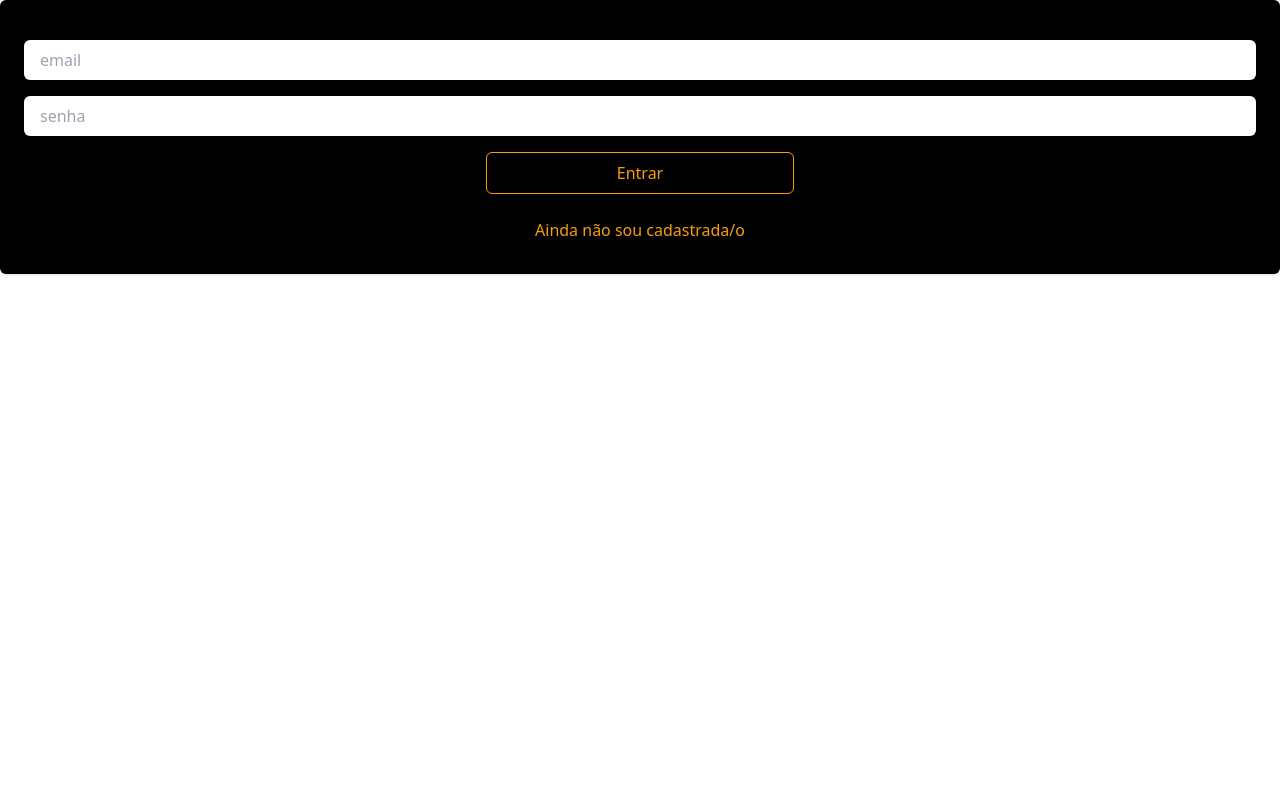
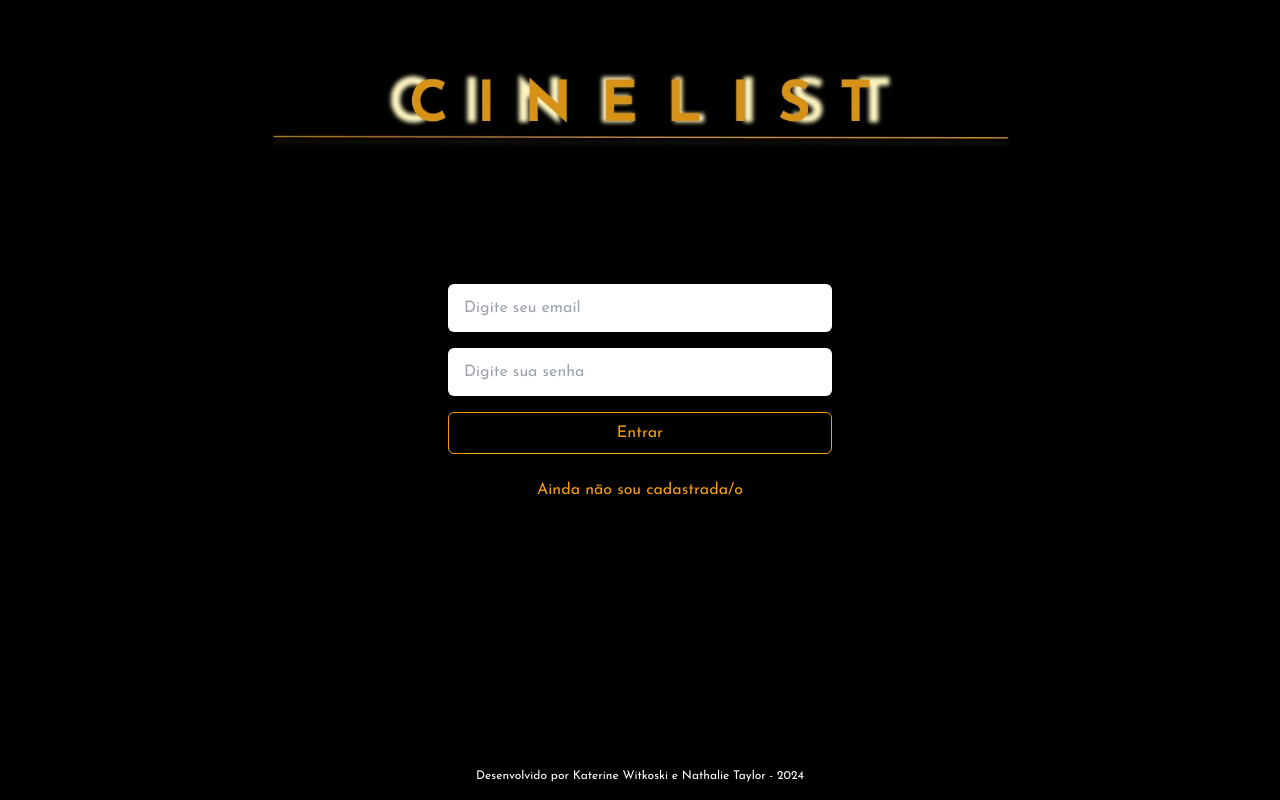
Before and after one commit to katerine-dev/cineList, a React (Vite) app in the folder spa/: page / in a window 1280 px wide. Built offline with nearby package versions, Linux system fonts and the light colour scheme.

Commit message:
adiciona componente layout para impedir repetimento de código melhorando a leitura, cria rota para página não encontrada

```diff
--- a/spa/src/App.jsx
+++ b/spa/src/App.jsx
@@ -1,9 +1,31 @@
-import React from "react";
+import React, { useEffect } from "react";
+import { useNavigate } from "react-router-dom";
+import Login from "./components/Login";
 
 function App() {
+  useEffect(() => {
+    document.body.classList.add("bg-black", "text-white");
+    return () => {
+      document.body.classList.remove("bg-black", "text-white");
+    };
+  }, []);
+
+  const navigate = useNavigate();
+
+  // Função que será chamada pelo Login
+  const onLoginSubmit = (email) => {
+    console.log("Login com:", email);
+    navigate(`/home?email=${email}`);
+  };
+
   return (
-    <div className="w-screen font-josefin-sans">
-      <h1>Bem-vindo ao CineList</h1>
+    <div
+      className="w-screen h-screen flex flex-col font-josefin-sans"
+      role="main"
+    >
+      <div className="w-screen h-full bg-black flex justify-center p-6">
+        <Login onLoginSubmit={onLoginSubmit} />
+      </div>
     </div>
   );
 }
--- /dev/null
+++ b/spa/src/components/Layout.jsx
@@ -0,0 +1,31 @@
+import React from "react";
+import PropTypes from "prop-types";
+
+function Layout({ children }) {
+  return (
+    <div className="w-screen h-screen flex flex-col font-josefin-sans bg-black">
+      {/* Imagem Fixa */}
+      <div className="bg-black flex justify-center items-center py-4 mt-0">
+        <img
+          src="./static/CINELIST.jpg"
+          alt="CineList Logo"
+          className="w-[800px] h-auto"
+        />
+      </div>
+
+      {/* Conteúdo Dinâmico */}
+      <main className="flex-grow">{children}</main>
+
+      {/* Footer */}
+      <footer className="flex justify-center items-center text-center text-xs text-white p-4 bg-black">
+        <p>Desenvolvido por Katerine Witkoski e Nathalie Taylor - 2024</p>
+      </footer>
+    </div>
+  );
+}
+
+Layout.propTypes = {
+  children: PropTypes.node.isRequired,
+};
+
+export default Layout;
--- a/spa/src/main.jsx
+++ b/spa/src/main.jsx
@@ -1,23 +1,63 @@
-import { StrictMode } from "react";
+import React, { StrictMode } from "react";
 import { createRoot } from "react-dom/client";
 import { createBrowserRouter, RouterProvider } from "react-router-dom";
-import Home from "./pages/Home.jsx";
-import Registro from "./pages/Registro.jsx";
-import Login from "./pages/Login.jsx";
+import Home from "./pages/Home";
+import Registro from "./pages/Registro";
+import Login from "./pages/Login";
+import Layout from "./components/Layout";
 import "./index.css";
+
+// Função chamada quando o login é realizado
+const onLoginSubmit = (email) => {
+  console.log("Login com:", email);
+};
 
 const router = createBrowserRouter([
   {
     path: "/",
-    element: <Login />,
+    element: (
+      <Layout>
+        <Login onLoginSubmit={onLoginSubmit} />
+      </Layout>
+    ),
   },
   {
     path: "/home",
-    element: <Home />,
+    element: (
+      <Layout>
+        <Home />
+      </Layout>
+    ),
+  },
+  {
+    path: "/login", // Rota para o login
+    element: (
+      <Layout>
+        <Login onLoginSubmit={onLoginSubmit} />
+      </Layout>
+    ),
   },
   {
     path: "/registro",
-    element: <Registro />,
+    element: (
+      <Layout>
+        <Registro />
+      </Layout>
+    ),
+  },
+  {
+    path: "*", // Rota para qualquer página não encontrada (erro 404)
+    element: (
+      <Layout>
+        <div className="text-center text-white p-10">
+          <h2>404 - Página Não Encontrada</h2>
+          <p>
+            A página que você procura não existe. Verifique o URL ou vá para a
+            página inicial.
+          </p>
+        </div>
+      </Layout>
+    ),
   },
 ]);
 
--- a/spa/src/pages/Login.jsx
+++ b/spa/src/pages/Login.jsx
@@ -1,42 +1,49 @@
 import { useState } from "react";
 import { useNavigate } from "react-router-dom";
+import PropTypes from "prop-types";
 
 function Login({ onLoginSubmit }) {
   const [email, setEmail] = useState("");
   const [senha, setSenha] = useState("");
   const navigate = useNavigate();
 
-  function handleLogin() {
+  // Função chamada quando o login for realizado
+  function handleLogin(event) {
+    event.preventDefault();
+
     if (!email.trim() || !senha.trim()) {
       return alert("Campos obrigatórios");
     }
+
+    // Chama a função onLoginSubmit passando o email
     onLoginSubmit(email);
-    navigate(`/home?email=${email}`);
+
+    // Limpa os campos após o login
     setEmail("");
     setSenha("");
+
+    // Navega para a página "home" após o login bem-sucedido
+    navigate(`/home?email=${email}`);
   }
 
+  // Função para redirecionar para a página de registro
   function onRegisterButton() {
-    navigate("/registro");
+    navigate("/registro"); // Navega para a página de registro
   }
 
   return (
-    <div
-      className="space-y-4 p-6 bg-black rounded-md shadow flex flex-col"
-      role="form"
-      aria-labelledby="login-form-title"
-    >
-      <h2 id="login-form-title" className="sr-only">
-        Formulário de Login
-      </h2>
+    <div className="w-full bg-black flex justify-center items-center flex-grow py-10">
+      <div className="w-full max-w-md space-y-6 p-8">
+        {/* Formulário de Login */}
+        <form onSubmit={handleLogin} className="space-y-4">
           <label htmlFor="email" className="sr-only">
             Email
           </label>
           <input
             id="email"
             type="text"
-        placeholder="email"
-        className="flex-grow px-4 py-2 rounded-md text-black"
+            placeholder="Digite seu email"
+            className="w-full px-4 py-3 rounded-md text-black"
             value={email}
             onChange={(event) => setEmail(event.target.value)}
             aria-required="true"
@@ -49,8 +56,8 @@ function Login({ onLoginSubmit }) {
           <input
             id="senha"
             type="password"
-        placeholder="senha"
-        className="flex-grow px-4 py-2 rounded-md text-black"
+            placeholder="Digite sua senha"
+            className="w-full px-4 py-3 rounded-md text-black"
             value={senha}
             onChange={(event) => setSenha(event.target.value)}
             aria-required="true"
@@ -58,21 +65,28 @@ function Login({ onLoginSubmit }) {
           />
 
           <button
-        onClick={handleLogin}
-        className="border border-amber-500 text-amber-500 px-4 py-2 rounded-md font-medium w-1/4 self-center"
+            type="submit"
+            className="border border-amber-500 text-amber-500 px-4 py-2 rounded-md font-medium w-full"
             aria-label="Entrar no sistema"
           >
             Entrar
           </button>
           <button
             onClick={onRegisterButton}
-        className="text-amber-500 px-4 py-2 rounded-md font-xs self-center"
+            className="w-full text-amber-500 px-4 py-2 rounded-md font-xs mt-4"
             aria-label="Ir para a página de registro"
           >
             Ainda não sou cadastrada/o
           </button>
+        </form>
+      </div>
     </div>
   );
 }
 
+// Validação de Propriedades
+Login.propTypes = {
+  onLoginSubmit: PropTypes.func.isRequired, // Certificando-se de que onLoginSubmit é uma função
+};
+
 export default Login;
--- a/spa/src/pages/Registro.jsx
+++ b/spa/src/pages/Registro.jsx
@@ -18,85 +18,49 @@ function Registro() {
     setCPF("");
     setEmail("");
     setSenha("");
-    console.log("Redirecionando para a página inicial...");
-    navigate("/");
+    navigate("/login");
   };
 
   return (
-    <div className="w-screen h-screen flex flex-col font-josefin-sans">
-      <div className="w-screen h-full bg-black flex justify-center p-6">
-        <div className="w-[800px]">
-          <img
-            src="./static/CINELIST.jpg"
-            alt="Logotipo do CineList"
-            className="w-full mt-10 mb-10"
-          />
-          <div>
-            <div className="space-y-4 p-6 bg-black rounded-md shadow flex flex-col">
-              <label htmlFor="CPF" className="sr-only">
-                CPF
-              </label>
+    <div className="flex justify-center items-center flex-grow py-10">
+      <div className="w-full max-w-md space-y-6 p-8">
+        <form onSubmit={(e) => e.preventDefault()} className="space-y-4">
           <input
             id="CPF"
             type="text"
             placeholder="CPF"
-                className="flex-grow px-4 py-2 rounded-md text-black"
+            className="w-full px-4 py-3 rounded-md text-black"
             value={CPF}
             onChange={(event) => setCPF(event.target.value)}
             aria-required="true"
-                aria-label="Campo de CPF, obrigatório"
           />
-
-              <label htmlFor="email" className="sr-only">
-                Email
-              </label>
           <input
             id="email"
             type="text"
             placeholder="Email"
-                className="flex-grow px-4 py-2 rounded-md text-black"
+            className="w-full px-4 py-3 rounded-md text-black"
             value={email}
             onChange={(event) => setEmail(event.target.value)}
             aria-required="true"
-                aria-label="Campo de email, obrigatório"
           />
-
-              <label htmlFor="senha" className="sr-only">
-                Senha
-              </label>
           <input
             id="senha"
             type="password"
             placeholder="Senha"
-                className="flex-grow px-4 py-2 rounded-md text-black"
+            className="w-full px-4 py-3 rounded-md text-black"
             value={senha}
             onChange={(event) => setSenha(event.target.value)}
             aria-required="true"
-                aria-label="Campo de senha, obrigatório"
           />
-
           <button
             onClick={handleCadastro}
-                className="border border-amber-500 text-amber-500 px-4 py-2 rounded-md font-medium w-1/4 self-center"
+            className="border border-amber-500 text-amber-500 px-4 py-2 rounded-md font-medium w-full"
             aria-label="Clique para cadastrar"
           >
             Cadastrar!
           </button>
-
-              <div
-                aria-live="polite"
-                className="text-sm text-white mt-2"
-                aria-label="Mensagem de feedback"
-              >
-                {feedback}
-              </div>
-            </div>
-          </div>
-
-          <footer className="flex justify-center items-center text-center text-xs text-white mt-16 p-4 font-sans">
-            <p>Desenvolvido por Katerine Witkoski e Nathalie Taylor - 2024</p>
-          </footer>
-        </div>
+          <div className="text-sm text-white mt-2">{feedback}</div>
+        </form>
       </div>
     </div>
   );
```
Also changed, not shown: spa/src/pages/Home.jsx (+5 -25 lines). Lines whose indentation alone changed are shown as unchanged.
